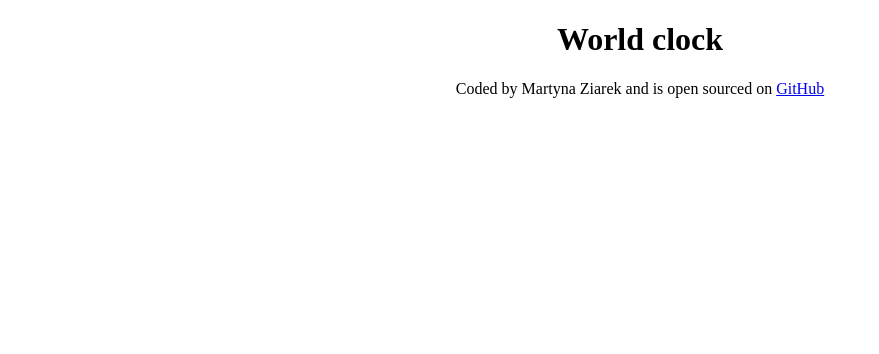
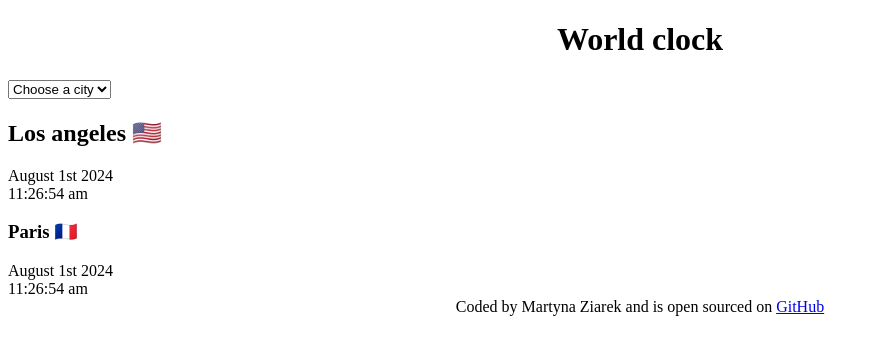
Before and after one commit to nina43/World-clock-project, a plain HTML site: page index.html in a window 1280 px wide. Shown: the whole page, without its empty margins (0-879 px from the left). Drawn offline with Linux system fonts and the light colour scheme.

Commit message:
added the basic HTML

```diff
--- a/index.html
+++ b/index.html
@@ -9,10 +9,27 @@
 </head>
 
 <body>
-
-  <h1>
-    World clock
-  </h1>
+  <div class="container">
+    <h1>
+      World clock
+    </h1>
+    <select name="" id="">
+      <option value="">Choose a city</option>
+      <option value="london">London</option>
+      <option value="tokyo">Tokyo</option>
+      <option value="madrid">Madrid</option>
+    </select>
+    <div class="city">
+      <h2>Los angeles 🇺🇸</h2>
+      <div class="date">August 1st 2024</div>
+      <div class="time">11:26:54 am</div>
+    </div>
+    <div class="city">
+      <h3>Paris 🇫🇷</h3>
+      <div class="date">August 1st 2024</div>
+      <div class="time">11:26:54 am</div>
+    </div>
+  </div>
 
   <footer>
     Coded by Martyna Ziarek and is open sourced on <a href="https://github.com/nina43/World-clock-project"
```
